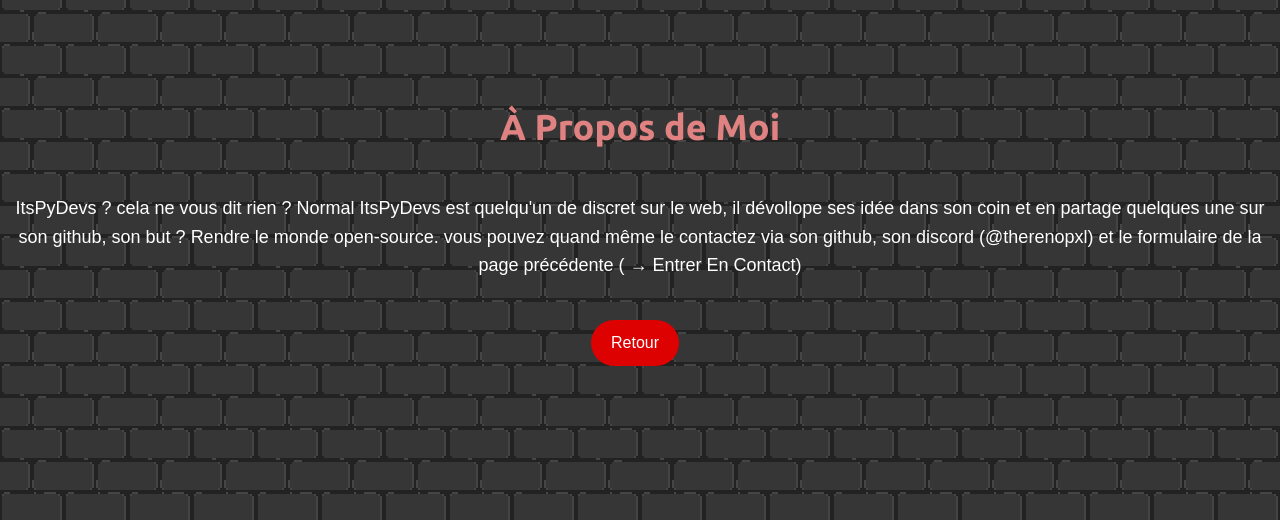
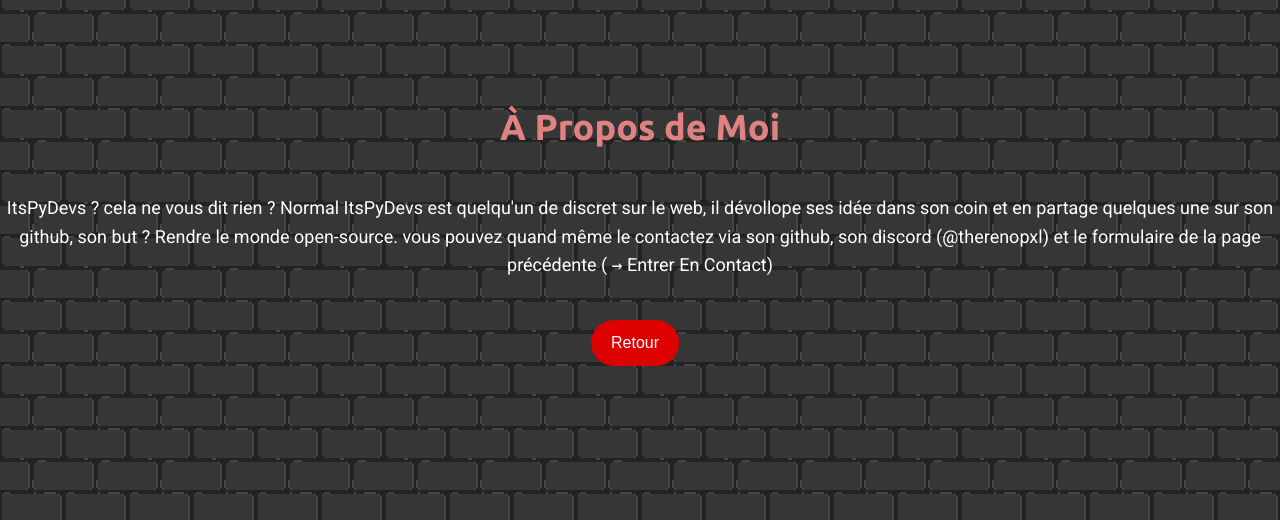
Before and after one commit to ItsPyDevs/itspydevs.github.io, a PHP site: page /about.html in a window 1280 px wide. Shown: the part 180-700 px from the top of the page. Run offline with PHP 8.4, Linux system fonts and the light colour scheme.

Commit message:
Update text.css

```diff
--- a/assets/css/text.css
+++ b/assets/css/text.css
@@ -12,6 +12,7 @@ h1 {
 }
 
 p {
+	font-family: "Roboto", "Ubuntu", monospace;
 	color: #ffffff;
 	font-size: 18px;
 	margin-bottom: 20px;
```
